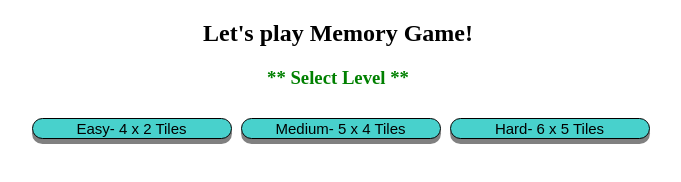
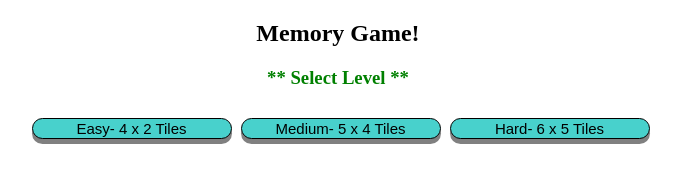
Before and after one commit to shwta/memorygame, a plain HTML site: page index.html in a window 1280 px wide. Shown: the whole page, without its empty margins (302-983 px from the left). Drawn offline with nearby package versions, Linux system fonts and the light colour scheme.

Commit message:
Update index.html

```diff
--- a/index.html
+++ b/index.html
@@ -7,7 +7,7 @@
    <div class="container">
    <header>
       <h2 id="title">
-         Let's play Memory Game!
+          Memory Game!
       </h2>
    </header>
    <h3>** Select Level **</h3>
```
